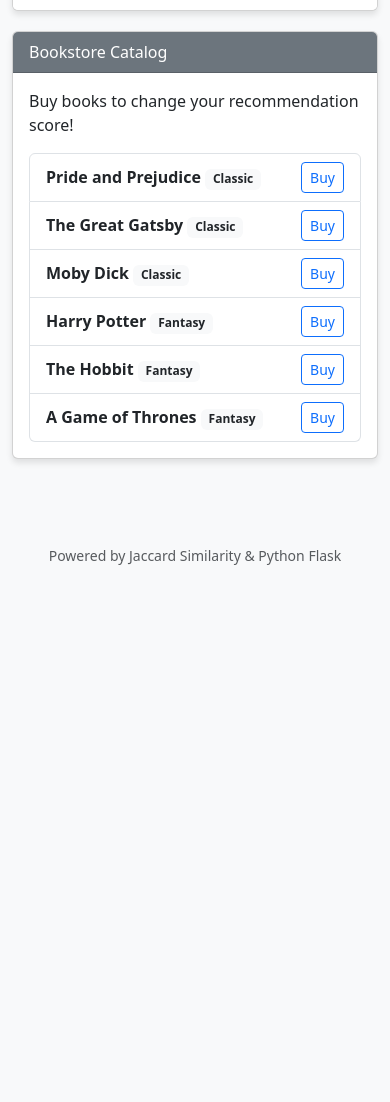
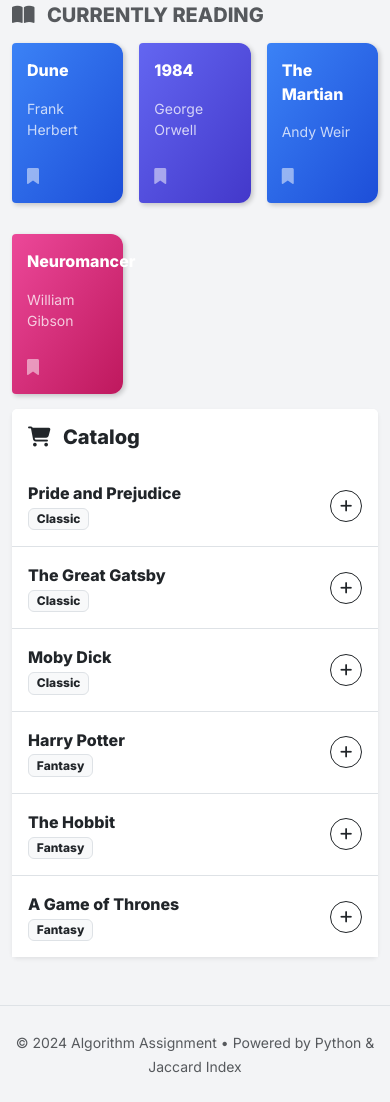
Before and after one commit to LuLuKar05/Recommandation-Engine, a Flask app: page /user/101 in a window 390 px wide; the page is wider, and only the part inside the window is pictured. Shown: the part 473-1575 px from the top of that part. Before the commit the page ends 1038 px from the top of that part, so only its background shows below. Run offline with Flask 3, Linux system fonts and the light colour scheme.

Commit message:
Update UI/UX design of the website

```diff
--- a/data/users.json
+++ b/data/users.json
@@ -14,7 +14,10 @@
         "name": "Bob",
         "purchased_books": [
             1,
-            2
+            2,
+            3,
+            4,
+            5
         ]
     },
     {
--- a/static/style.css
+++ b/static/style.css
@@ -0,0 +1,90 @@
+/* static/style.css */
+@import url('https://fonts.googleapis.com/css2?family=Inter:wght@300;400;600;800&display=swap');
+
+:root {
+    --primary-color: #4f46e5; /* Indigo */
+    --secondary-color: #ec4899; /* Pink */
+    --bg-color: #f3f4f6;
+    --card-bg: #ffffff;
+}
+
+body {
+    font-family: 'Inter', sans-serif;
+    background-color: var(--bg-color);
+    color: #1f2937;
+}
+
+/* Navbar */
+.navbar {
+    background: linear-gradient(135deg, #1e1b4b 0%, #312e81 100%);
+    box-shadow: 0 4px 6px -1px rgba(0, 0, 0, 0.1);
+}
+
+.navbar-brand {
+    font-weight: 800;
+    letter-spacing: -0.5px;
+    font-size: 1.5rem;
+}
+
+/* Card Styling */
+.user-card {
+    transition: all 0.3s ease;
+    border: none;
+    border-radius: 16px;
+    overflow: hidden;
+    background: var(--card-bg);
+}
+
+.user-card:hover {
+    transform: translateY(-5px);
+    box-shadow: 0 20px 25px -5px rgba(0, 0, 0, 0.1), 0 10px 10px -5px rgba(0, 0, 0, 0.04);
+}
+
+.avatar-img {
+    background-color: #e0e7ff;
+    border-radius: 50%;
+    padding: 10px;
+    margin-bottom: 15px;
+}
+
+/* Book Spines (The Virtual Bookshelf) */
+.book-spine {
+    height: 160px;
+    border-radius: 4px 12px 12px 4px;
+    padding: 15px;
+    color: white;
+    display: flex;
+    flex-direction: column;
+    justify-content: space-between;
+    transition: transform 0.2s;
+    box-shadow: 2px 2px 5px rgba(0,0,0,0.2);
+    margin-bottom: 15px;
+    cursor: pointer;
+}
+
+.book-spine:hover {
+    transform: scale(1.05);
+}
+
+/* Genre Colors */
+.genre-Sci-Fi { background: linear-gradient(to bottom right, #3b82f6, #1d4ed8); }
+.genre-Dystopian { background: linear-gradient(to bottom right, #6366f1, #4338ca); }
+.genre-Classic { background: linear-gradient(to bottom right, #d97706, #b45309); }
+.genre-Fantasy { background: linear-gradient(to bottom right, #10b981, #047857); }
+.genre-Cyberpunk { background: linear-gradient(to bottom right, #ec4899, #be185d); }
+
+/* The Action Button */
+.btn-magic {
+    background: linear-gradient(90deg, #4f46e5, #ec4899);
+    border: none;
+    color: white;
+    font-weight: 600;
+    padding: 12px 25px;
+    border-radius: 50px;
+    box-shadow: 0 4px 15px rgba(79, 70, 229, 0.4);
+}
+.btn-magic:hover {
+    background: linear-gradient(90deg, #4338ca, #be185d);
+    color: white;
+    transform: scale(1.02);
+}
--- a/templates/layout.html
+++ b/templates/layout.html
@@ -2,27 +2,29 @@
 <html lang="en">
 <head>
     <meta charset="UTF-8">
-    <title>AI Bookstore</title>
+    <title>NextGen Reads | Recommendation Engine</title>
     <link href="https://cdn.jsdelivr.net/npm/bootstrap@5.3.0/dist/css/bootstrap.min.css" rel="stylesheet">
-    <style>
-        body { background-color: #f8f9fa; }
-        .card { margin-bottom: 20px; box-shadow: 0 4px 6px rgba(0,0,0,0.1); }
-        .navbar-brand { font-weight: bold; color: #4e73df !important; }
-    </style>
+    <link rel="stylesheet" href="https://cdnjs.cloudflare.com/ajax/libs/font-awesome/6.4.0/css/all.min.css">
+    <link href="{{ url_for('static', filename='style.css') }}" rel="stylesheet">
 </head>
 <body>
-    <nav class="navbar navbar-expand-lg navbar-dark bg-dark mb-4">
+    <nav class="navbar navbar-expand-lg navbar-dark mb-5">
         <div class="container">
-            <a class="navbar-brand" href="/">📚 AI Bookstore Engine</a>
+            <a class="navbar-brand" href="/">
+                <i class="fa-solid fa-brain me-2"></i>NextGen<span class="text-info">Reads</span>
+            </a>
+            <span class="navbar-text text-white-50">
+                Algorithm: <strong>User-Based Collaborative Filtering</strong>
+            </span>
         </div>
     </nav>
 
-    <div class="container">
+    <div class="container content-wrapper">
         {% block content %}{% endblock %}
     </div>
 
-    <footer class="text-center mt-5 py-3 text-muted">
-        <small>Powered by Jaccard Similarity & Python Flask</small>
+    <footer class="text-center mt-5 py-4 text-muted border-top">
+        <small>&copy; 2024 Algorithm Assignment • Powered by Python & Jaccard Index</small>
     </footer>
 </body>
 </html>
--- a/templates/user_profile.html
+++ b/templates/user_profile.html
@@ -2,45 +2,59 @@
 {% block content %}
 
 <div class="d-flex justify-content-between align-items-center mb-4">
-    <h1>Hello, {{ user.name }}!</h1>
-    <a href="/recommend/{{ user.user_id }}" class="btn btn-success btn-lg">
-        ✨ Get AI Recommendations
+    <div class="d-flex align-items-center">
+        <img src="https://robohash.org/{{ user.user_id }}?set=set4&size=60x60" class="rounded-circle border me-3">
+        <div>
+            <h2 class="fw-bold mb-0">{{ user.name }}'s Library</h2>
+            <small class="text-muted">User ID: {{ user.user_id }}</small>
+        </div>
+    </div>
+    <a href="/recommend/{{ user.user_id }}" class="btn btn-magic">
+        <i class="fa-solid fa-wand-magic-sparkles me-2"></i> Generate AI Picks
     </a>
 </div>
 
 <div class="row">
-    <div class="col-md-6">
-        <div class="card">
-            <div class="card-header bg-primary text-white">Your Library (History)</div>
-            <ul class="list-group list-group-flush">
-                {% if my_books %}
-                    {% for book in my_books %}
-                        <li class="list-group-item">
-                            <strong>{{ book.title }}</strong><br>
-                            <small>{{ book.author }} ({{ book.genre }})</small>
-                        </li>
-                    {% endfor %}
-                {% else %}
-                    <li class="list-group-item text-muted">You haven't read any books yet.</li>
-                {% endif %}
-            </ul>
+    <div class="col-md-7">
+        <h5 class="mb-3 text-muted text-uppercase fw-bold"><i class="fa-solid fa-book-open me-2"></i> Currently Reading</h5>
+
+        {% if my_books %}
+        <div class="row g-3">
+            {% for book in my_books %}
+            <div class="col-4">
+                <div class="book-spine genre-{{ book.genre }}">
+                    <div class="fw-bold">{{ book.title }}</div>
+                    <div class="small opacity-75">{{ book.author }}</div>
+                    <div class="mt-2"><i class="fa-solid fa-bookmark opacity-50"></i></div>
+                </div>
+            </div>
+            {% endfor %}
         </div>
+        {% else %}
+            <div class="alert alert-light border text-center py-5">
+                <i class="fa-solid fa-box-open fa-3x text-muted mb-3"></i>
+                <p>This library is empty.</p>
+            </div>
+        {% endif %}
     </div>
 
-    <div class="col-md-6">
-        <div class="card">
-            <div class="card-header bg-secondary text-white">Bookstore Catalog</div>
-            <div class="card-body">
-                <p>Buy books to change your recommendation score!</p>
-                <div class="list-group">
+    <div class="col-md-5">
+        <div class="card border-0 shadow-sm">
+            <div class="card-header bg-white border-0 py-3">
+                <h5 class="mb-0 fw-bold"><i class="fa-solid fa-cart-shopping me-2"></i> Catalog</h5>
+            </div>
+            <div class="card-body p-0">
+                <div class="list-group list-group-flush">
                     {% for book in all_books %}
                         {% if book.book_id not in user.purchased_books %}
-                        <div class="list-group-item d-flex justify-content-between align-items-center">
+                        <div class="list-group-item d-flex justify-content-between align-items-center py-3">
                             <div>
-                                <strong>{{ book.title }}</strong>
-                                <span class="badge bg-light text-dark">{{ book.genre }}</span>
+                                <div class="fw-bold">{{ book.title }}</div>
+                                <span class="badge bg-light text-dark border">{{ book.genre }}</span>
                             </div>
-                            <a href="/buy/{{ user.user_id }}/{{ book.book_id }}" class="btn btn-sm btn-outline-primary">Buy</a>
+                            <a href="/buy/{{ user.user_id }}/{{ book.book_id }}" class="btn btn-sm btn-outline-dark rounded-circle" style="width: 32px; height: 32px; padding: 0; line-height: 30px;">
+                                <i class="fa-solid fa-plus"></i>
+                            </a>
                         </div>
                         {% endif %}
                     {% endfor %}
```
Also changed, not shown: core/engine.py (+23 -10 lines), templates/index.html (+20 -9 lines).
